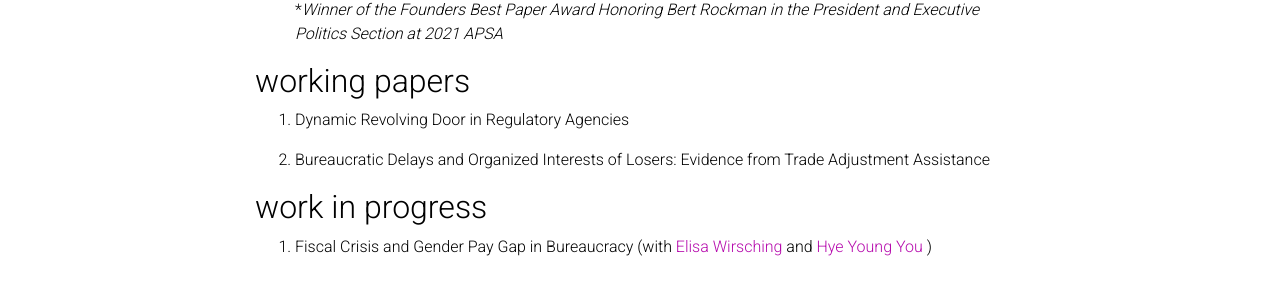
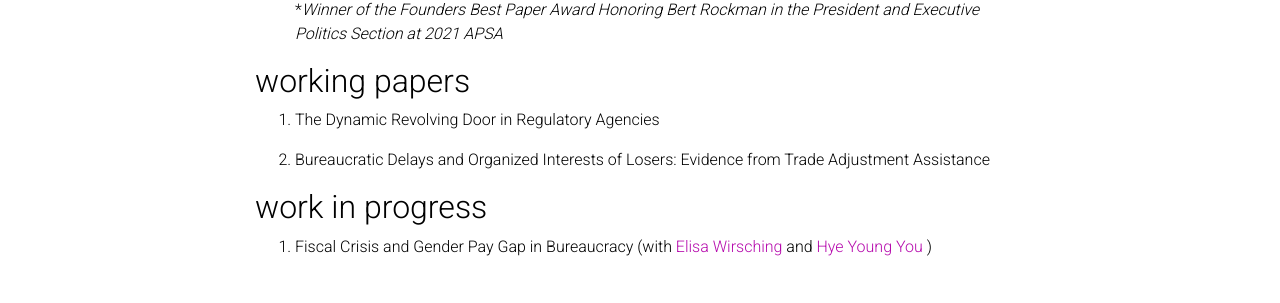
Before and after one commit to kyuwon-lee/kyuwon-lee.github.io, a Jekyll site: the page built from _pages/Research.md, in a window 1280 px wide and 1040 px high. Shown: the part 695-998 px from the top of the window. Built offline with Jekyll 4.4.1, drawn with Linux system fonts in a browser that asks for light colours; comment, search, counter and statistics services are not loaded; a style sheet for code colours, icons or effects is not loaded.

Commit message:
Update Research.md

```diff
--- a/_pages/Research.md
+++ b/_pages/Research.md
@@ -17,7 +17,7 @@ Abstract: The president's dominant influence on administrative policymaking has
 *_Winner of the Founders Best Paper Award Honoring Bert Rockman in the President and Executive Politics Section at 2021 APSA_
 
 ## working papers
-1. Dynamic Revolving Door in Regulatory Agencies
+1. The Dynamic Revolving Door in Regulatory Agencies
 
 2. Bureaucratic Delays and Organized Interests of Losers: Evidence from Trade Adjustment Assistance
 
```
